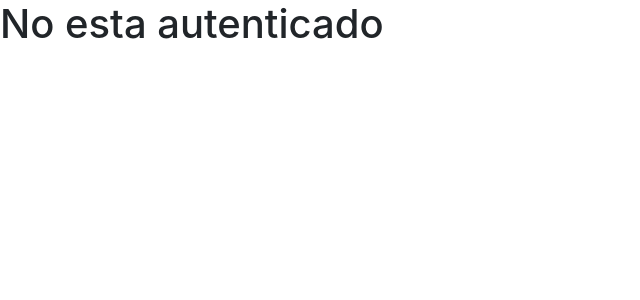
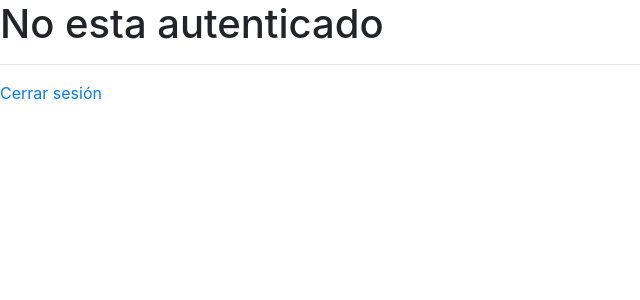
Before and after one commit to japarra27/backend-application, a Django app: template mysite/myapi/templates/page_4.html in a window 1280 px wide. Shown: the top 300 px of the page, without its empty margins (0-640 px from the left). Run offline with Django 3.2, Linux system fonts and the light colour scheme; the template is opened without the code that fills it, so the values that code supplies are empty; parts of the project's set-up code (start-up, migrations or seed data) failed here and were passed over; some libraries are stand-ins or nearby versions.

Commit message:
logout page_4

```diff
--- a/mysite/myapi/templates/page_4.html
+++ b/mysite/myapi/templates/page_4.html
@@ -33,3 +33,6 @@
         {% endif %}
     </body>
 </html>
+
+<hr />
+<a href="/logout">Cerrar sesión</a>
```
